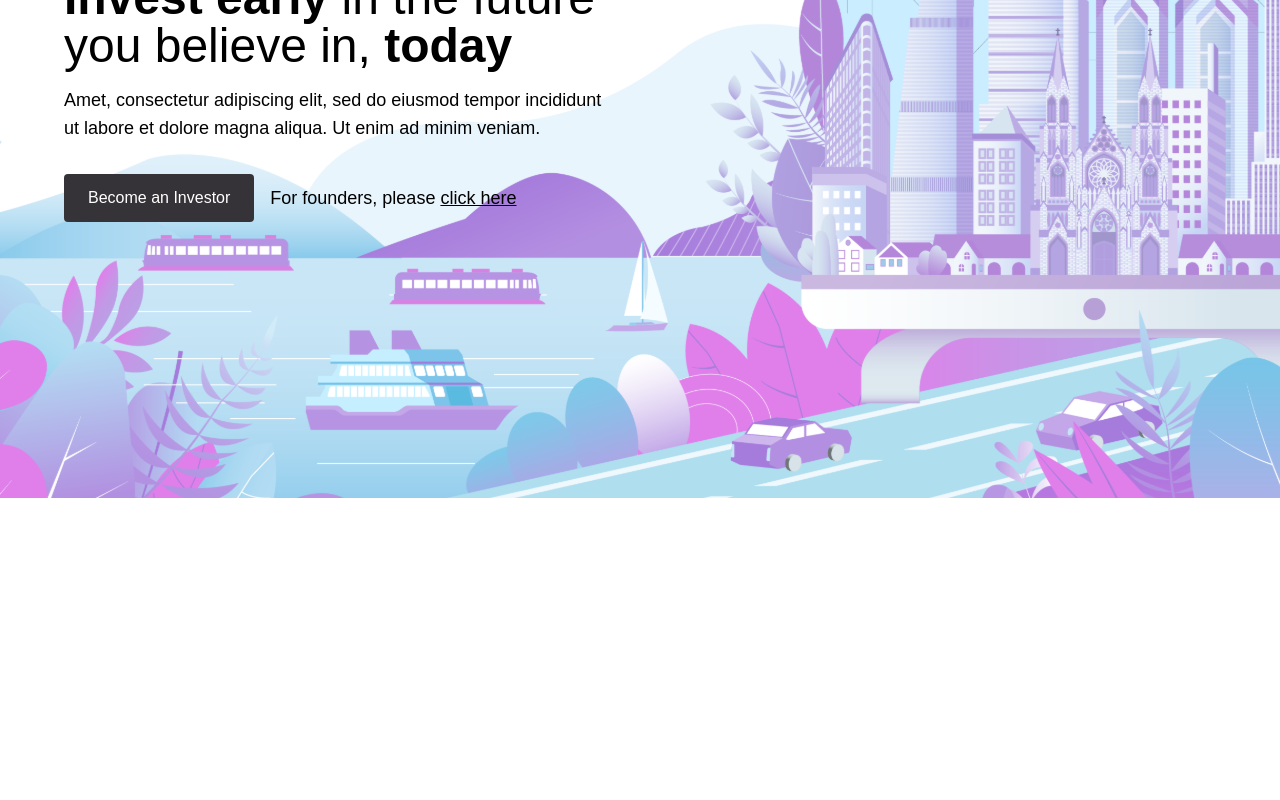
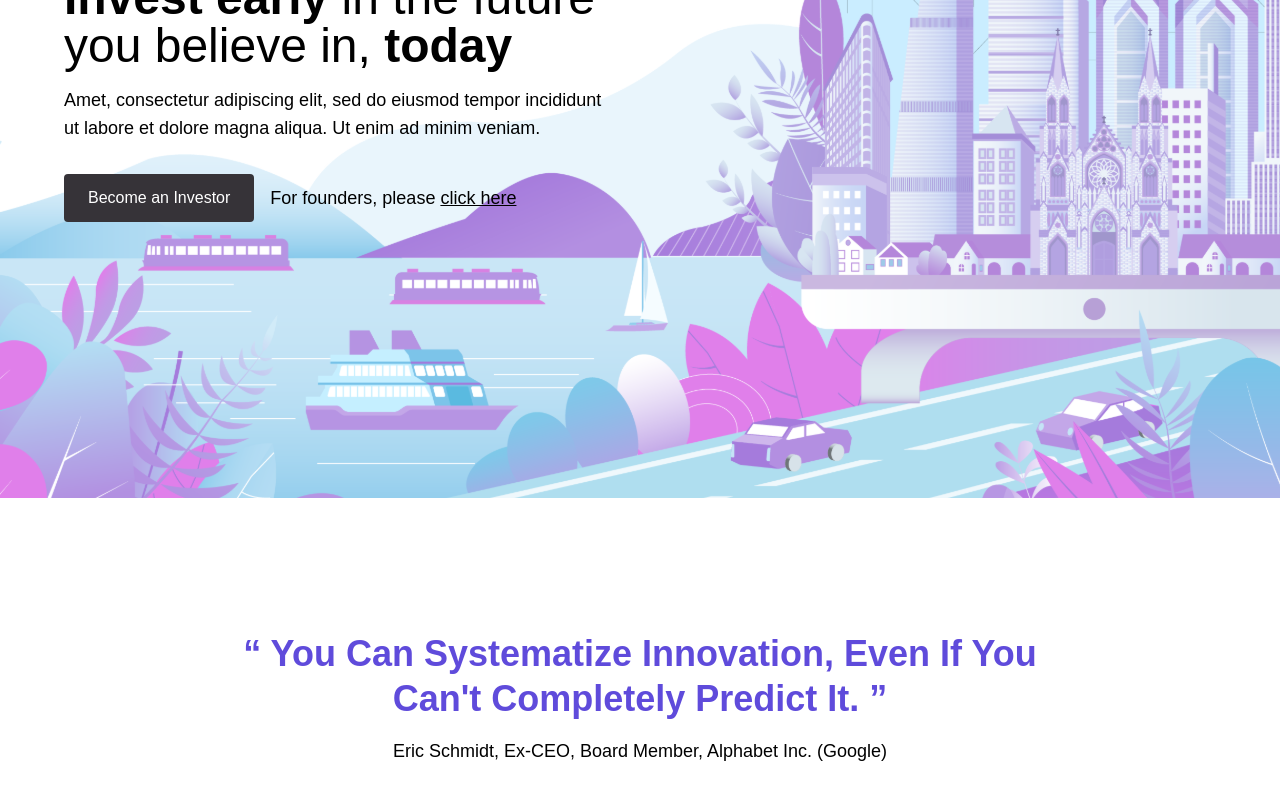
Before and after one commit to algeoffrey/altira_fe, a SvelteKit app in the folder front-end/: page / in a window 1280 px wide. Shown: the part 302-1102 px from the top of the page. Before the commit the page ends 800 px from the top, so only its background shows below. Built offline with nearby package versions, Linux system fonts and the light colour scheme; a web font is replaced by a local one.

Commit message:
Add hero quote section to the home page

```diff
--- /dev/null
+++ b/front-end/src/lib/HeroQuote.svelte
@@ -0,0 +1,15 @@
+<script>
+    export let quote = "You Can Systematize Innovation, Even If You Can't Completely Predict It.";
+    export let author = "Eric Schmidt, Ex-CEO, Board Member, Alphabet Inc. (Google)";
+    export let quoteColor = "#5F4BDB";
+    export let authorColor = "#000000";
+  </script>
+
+  <section class="flex flex-col items-center justify-center text-center py-20 px-4 md:px-8" style="min-height: 50vh;">
+    <p class="text-4xl font-bold leading-tight" style="color: {quoteColor}; max-width: 800px;">
+      “ {quote} ”
+    </p>
+    <p class="mt-4 text-lg font-light" style="color: {authorColor}; max-width: 800px;">
+      {author}
+    </p>
+  </section>
--- a/front-end/src/routes/+page.svelte
+++ b/front-end/src/routes/+page.svelte
@@ -1,6 +1,7 @@
 <script>
     import Navbar from '../lib/Navbar.svelte';
     import Header from '../lib/HeaderHome.svelte';
+    import HeroQuote from '../lib/HeroQuote.svelte';
   </script>
 
   <!-- Navbar -->
@@ -13,3 +14,5 @@
     description="Amet, consectetur adipiscing elit, sed do eiusmod tempor incididunt ut labore et dolore magna aliqua. Ut enim ad minim veniam."
     buttonText="Become an Investor"
   />
+
+  <HeroQuote/>
```
